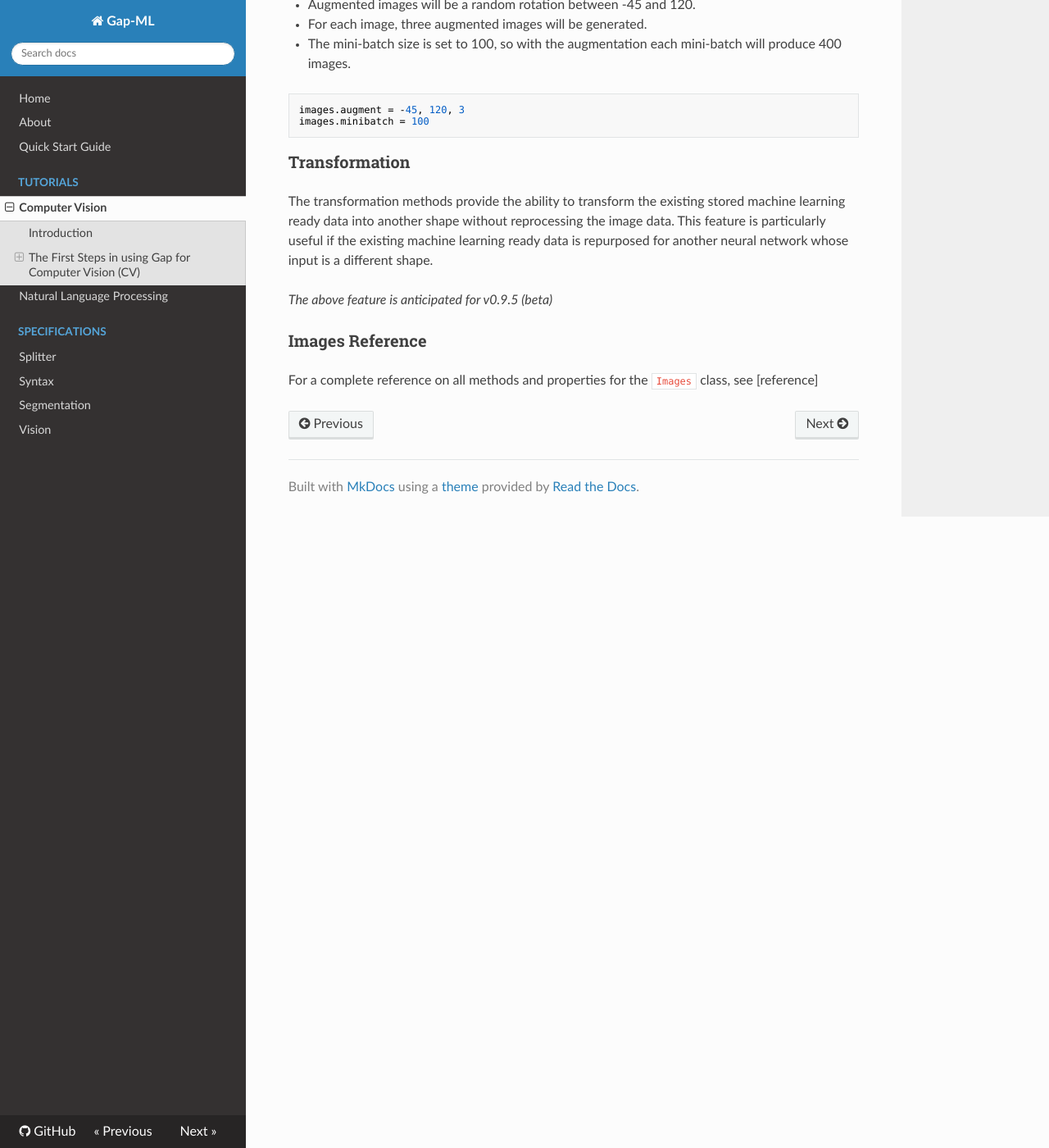
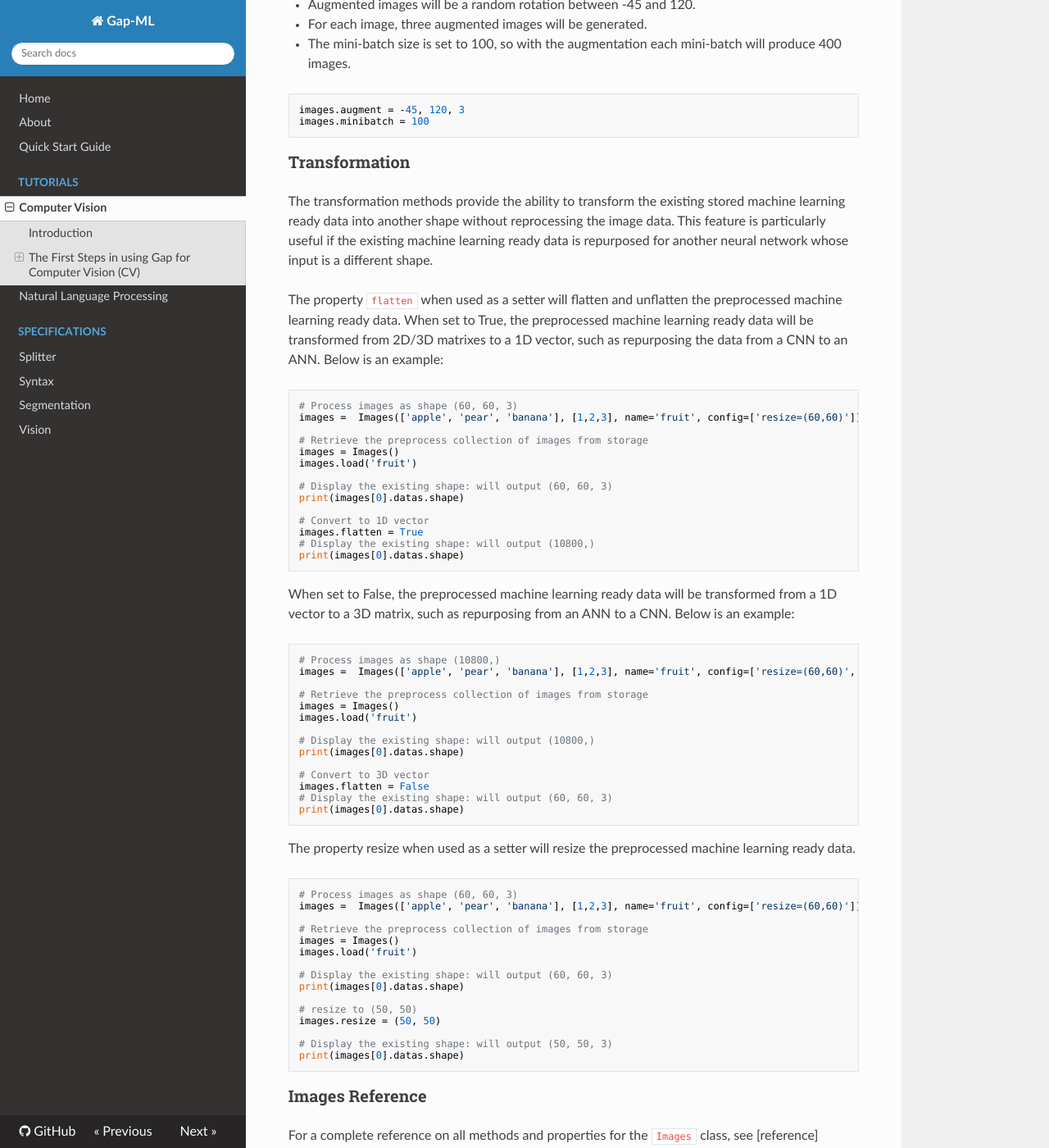
Before and after one commit to andrewferlitsch/Gap, an MkDocs documentation site: the page built from docs/tutorials/computer_vision.md, in a window 1280 px wide and 1400 px high, scrolled down 16627 px. Shown: the whole window at 82% size. Built offline with MkDocs 1.6.1, drawn with Linux system fonts in a browser that asks for light colours; nearby versions of some CDN libraries.

Commit message:
complete tutorial

````diff
--- a/docs/tutorials/computer_vision.md
+++ b/docs/tutorials/computer_vision.md
@@ -642,7 +642,63 @@ images.minibatch = 100
 
 The transformation methods provide the ability to transform the existing stored machine learning ready data into another shape without reprocessing the image data. This feature is particularly useful if the existing machine learning ready data is repurposed for another neural network whose input is a different shape.
 
-*The above feature is anticipated for v0.9.5 (beta)*
+The property `flatten` when used as a setter will flatten and unflatten the preprocessed machine learning ready data. When set to True, the preprocessed machine learning ready data will be transformed from 2D/3D matrixes to a 1D vector, such as repurposing the data from a CNN to an ANN. Below is an example:
+
+```python
+# Process images as shape (60, 60, 3)
+images =  Images(['apple', 'pear', 'banana'], [1,2,3], name='fruit', config=['resize=(60,60)'])
+
+# Retrieve the preprocess collection of images from storage
+images = Images()
+images.load('fruit')
+
+# Display the existing shape: will output (60, 60, 3)
+print(images[0].datas.shape)
+
+# Convert to 1D vector
+images.flatten = True
+# Display the existing shape: will output (10800,)
+print(images[0].datas.shape)
+```
+
+When set to False, the preprocessed machine learning ready data will be transformed from a 1D vector to a 3D matrix, such as repurposing from an ANN to a CNN. Below is an example:
+
+```python
+# Process images as shape (10800,)
+images =  Images(['apple', 'pear', 'banana'], [1,2,3], name='fruit', config=['resize=(60,60)', 'flatten'])
+
+# Retrieve the preprocess collection of images from storage
+images = Images()
+images.load('fruit')
+
+# Display the existing shape: will output (10800,)
+print(images[0].datas.shape)
+
+# Convert to 3D vector
+images.flatten = False
+# Display the existing shape: will output (60, 60, 3)
+print(images[0].datas.shape)
+```
+
+The property resize when used as a setter will resize the preprocessed machine learning ready data.
+
+```python
+# Process images as shape (60, 60, 3)
+images =  Images(['apple', 'pear', 'banana'], [1,2,3], name='fruit', config=['resize=(60,60)'])
+
+# Retrieve the preprocess collection of images from storage
+images = Images()
+images.load('fruit')
+
+# Display the existing shape: will output (60, 60, 3)
+print(images[0].datas.shape)
+
+# resize to (50, 50)
+images.resize = (50, 50)
+
+# Display the existing shape: will output (50, 50, 3)
+print(images[0].datas.shape)
+```
 
 ### Images Reference
 
````
